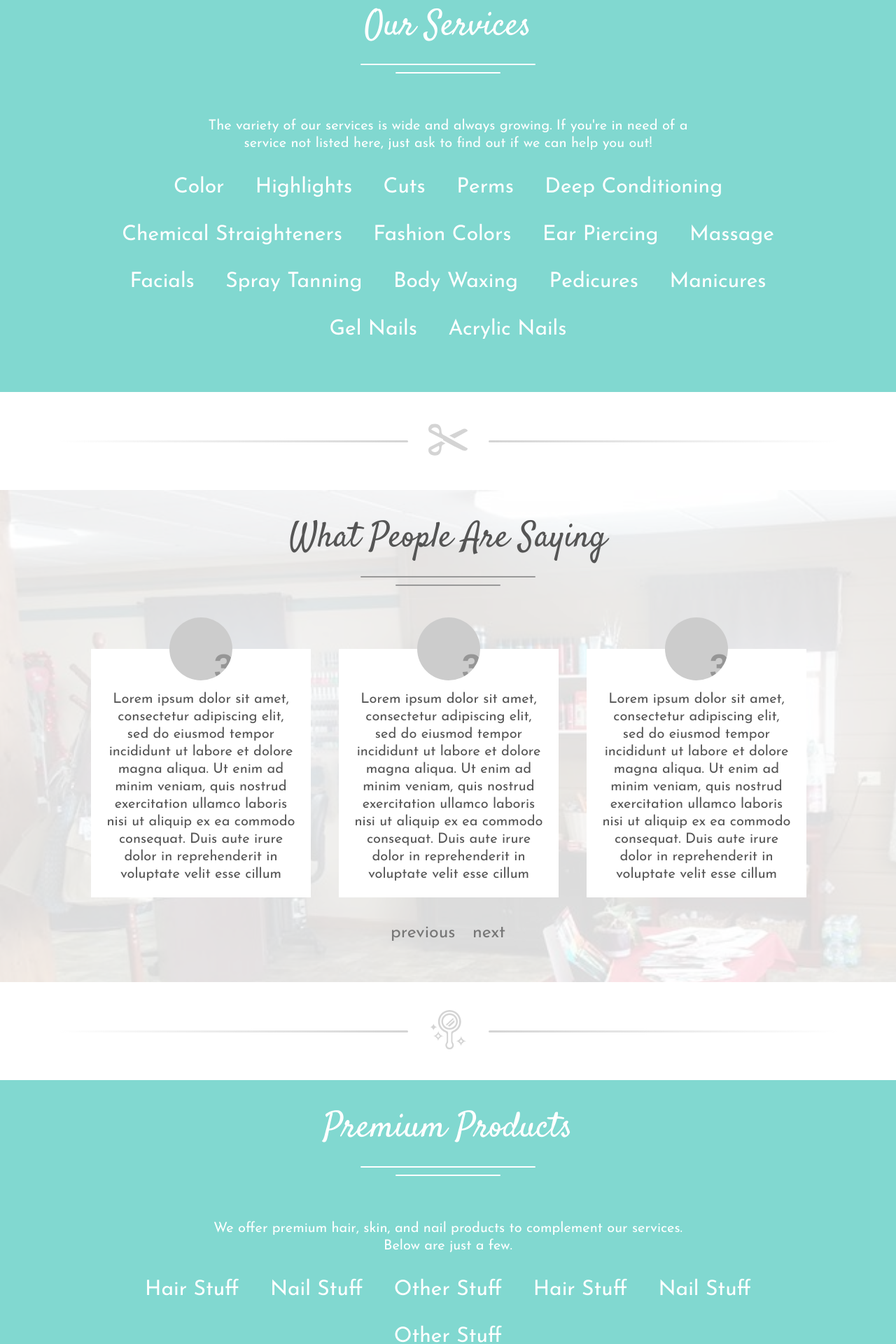
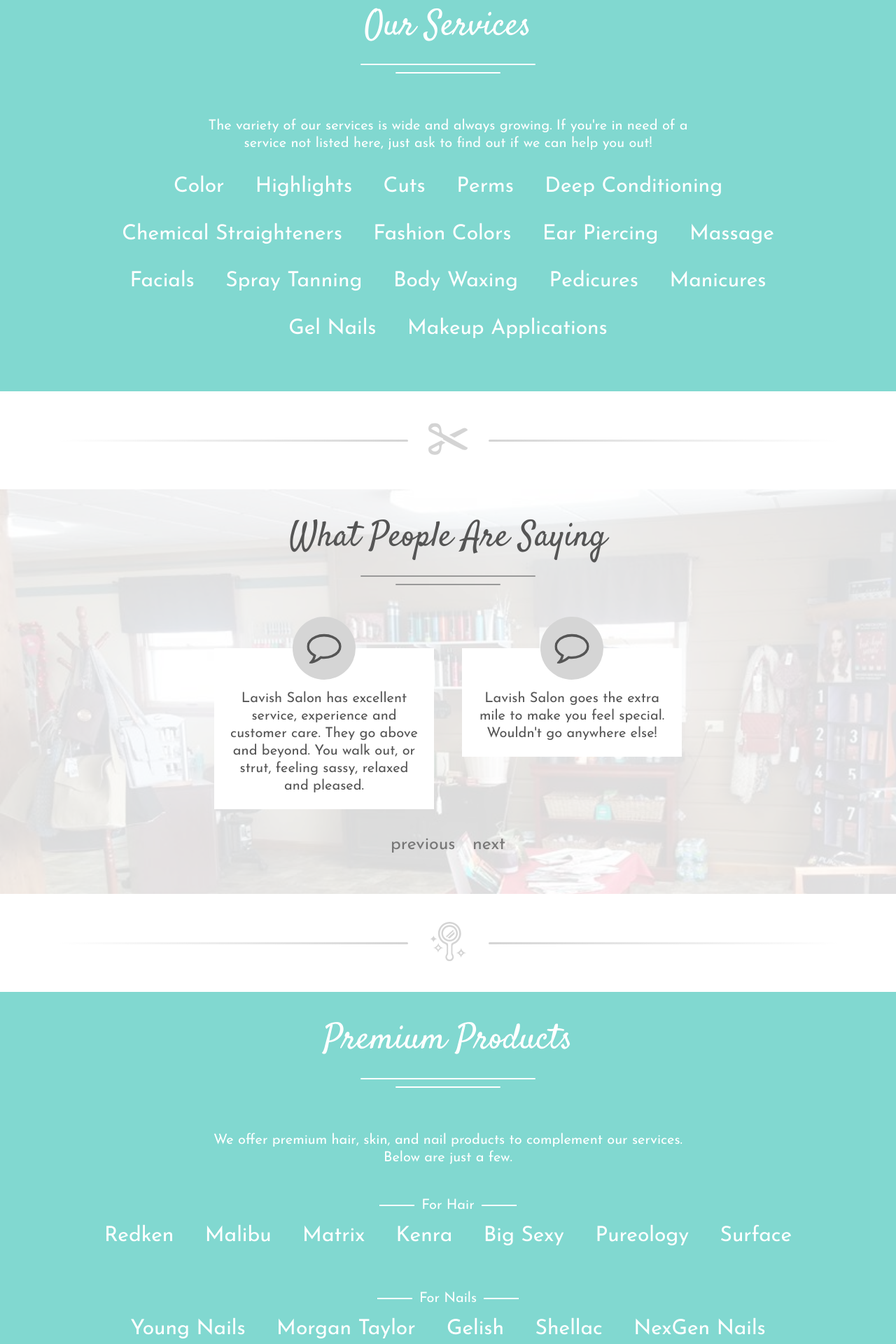
Before and after one commit to alexmacarthur/lavish, a Jekyll site: the page built from index.html, in a window 1280 px wide. Shown: the part 1327-3247 px from the top of the page at 70% size. Built offline with Jekyll 4.4.1, drawn with Linux system fonts in a browser that asks for light colours; nearby versions of some CDN libraries; comment, search, counter and statistics services are not loaded.

Commit message:
Adjustments.

```diff
--- a/_layouts/default.html
+++ b/_layouts/default.html
@@ -14,6 +14,7 @@
     {% include footer.html %}
 
     {% include svg/logo.svg %}
+    {% include svg/icon-bubbles.svg %}
 
     {% include scripts.html %}
   </body>
--- a/assets/js/hours.js
+++ b/assets/js/hours.js
@@ -71,10 +71,12 @@
                     var openTime = startDate.getHours();
                     var openTimeSuffix = openTime >= 12 ? 'pm' : 'am';
                     openTime = openTime > 12 ? openTime - 12 : openTime;
+                    openTime = startDate.getMinutes() === 0 ? openTime : openTime + ':' + startDate.getMinutes();
 
                     var closeTime = closeDate.getHours();
                     var closeTimeSuffix = closeTime >= 12 ? 'pm' : 'am';
                     closeTime = closeTime > 12 ? closeTime - 12 : closeTime;
+                    closeTime = closeDate.getMinutes() === 0 ? closeTime : closeTime + ':' + closeDate.getMinutes();
 
                     if(sameDay) {
                         $hoursList.find('li').last().append(', ' + openTime + openTimeSuffix + ' - ' + closeTime + closeTimeSuffix);
--- a/assets/scss/_variables.scss
+++ b/assets/scss/_variables.scss
@@ -6,6 +6,7 @@
 $blue: #81d8d0;
 $gray: #555;
 $gray2: #999;
+$gray3: rgb(213, 213, 213);
 $gold: #BEA57D;
 $red: #E56399;
 
--- a/index.html
+++ b/index.html
@@ -70,7 +70,7 @@
 			<li>Pedicures</li>
 			<li>Manicures</li>
 			<li>Gel Nails</li>
-			<li>Acrylic Nails</li>
+			<li>Makeup Applications</li>
 		</ul>
 	</div>
 </section>
@@ -101,54 +101,24 @@
 			<li>
 				<div>
 					<figure>
-
+					    <svg viewBox="0 0 1792 1792">
+			                <use xlink:href="#bubbles"/>
+			            </svg>
 					</figure>
 					<p class="Slider-text">
-						Lorem ipsum dolor sit amet, consectetur adipiscing elit, sed do eiusmod tempor incididunt ut labore et dolore magna aliqua. Ut enim ad minim veniam, quis nostrud exercitation ullamco laboris nisi ut aliquip ex ea commodo consequat. Duis aute irure dolor in reprehenderit in voluptate velit esse cillum
+						Lavish Salon has excellent service, experience and customer care. They go above and beyond. You walk out, or strut, feeling sassy, relaxed and pleased.
 					</p>
 				</div>
 			</li>
-
 			<li>
 				<div>
 					<figure>
-
+						<svg viewBox="0 0 1792 1792">
+			                <use xlink:href="#bubbles"/>
+			            </svg>
 					</figure>
 					<p class="Slider-text">
-						Lorem ipsum dolor sit amet, consectetur adipiscing elit, sed do eiusmod tempor incididunt ut labore et dolore magna aliqua. Ut enim ad minim veniam, quis nostrud exercitation ullamco laboris nisi ut aliquip ex ea commodo consequat. Duis aute irure dolor in reprehenderit in voluptate velit esse cillum
-					</p>
-				</div>
-			</li>
-
-			<li>
-				<div>
-					<figure>
-
-					</figure>
-					<p class="Slider-text">
-						Lorem ipsum dolor sit amet, consectetur adipiscing elit, sed do eiusmod tempor incididunt ut labore et dolore magna aliqua. Ut enim ad minim veniam, quis nostrud exercitation ullamco laboris nisi ut aliquip ex ea commodo consequat. Duis aute irure dolor in reprehenderit in voluptate velit esse cillum
-					</p>
-				</div>
-			</li>
-
-			<li>
-				<div>
-					<figure>
-
-					</figure>
-					<p class="Slider-text">
-						Lorem ipsum dolor sit amet, consectetur adipiscing elit, sed do eiusmod tempor incididunt ut labore et dolore magna aliqua. Ut enim ad minim veniam, quis nostrud exercitation ullamco laboris nisi ut aliquip ex ea commodo consequat. Duis aute irure dolor in reprehenderit in voluptate velit esse cillum
-					</p>
-				</div>
-			</li>
-
-			<li>
-				<div>
-					<figure>
-
-					</figure>
-					<p class="Slider-text">
-						Lorem ipsum dolor sit amet, consectetur adipiscing elit, sed do eiusmod tempor incididunt ut labore et dolore magna aliqua. Ut enim ad minim veniam, quis nostrud exercitation ullamco laboris nisi ut aliquip ex ea commodo consequat. Duis aute irure dolor in reprehenderit in voluptate velit esse cillum
+						Lavish Salon goes the extra mile to make you feel special. Wouldn't go anywhere else!
 					</p>
 				</div>
 			</li>
@@ -186,13 +156,24 @@
 	<div class="Container">
 		<p>We offer premium hair, skin, and nail products to complement our services. Below are just a few.</p>
 
-		<ul class="SPList">
-			<li>Hair Stuff</li>
-			<li>Nail Stuff</li>
-			<li>Other Stuff</li>
-			<li>Hair Stuff</li>
-			<li>Nail Stuff</li>
-			<li>Other Stuff</li>
+		<span class="SPLabel">For Hair</span>
+		<ul class="SPList SPList--hair">
+			<li>Redken</li>
+			<li>Malibu</li>
+			<li>Matrix</li>
+			<li>Kenra</li>
+			<li>Big Sexy</li>
+			<li>Pureology</li>
+			<li>Surface</li>
+		</ul>
+
+		<span class="SPLabel">For Nails</span>
+		<ul class="SPList SPList--nails">
+			<li>Young Nails</li>
+			<li>Morgan Taylor</li>
+			<li>Gelish</li>
+			<li>Shellac</li>
+			<li>NexGen Nails</li>
 		</ul>
 	</div>
 </section>
```
Also changed, not shown: assets/scss/_main.scss (+43 -1 lines), _includes/svg/icon-bubbles.svg (added), assets/js/scripts.min.js, assets/style.css.
